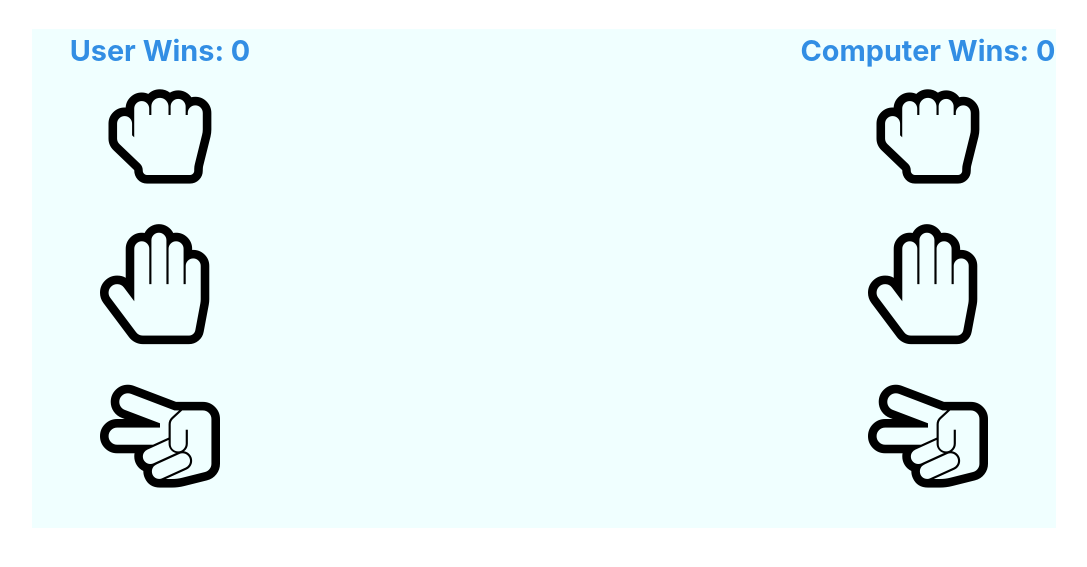
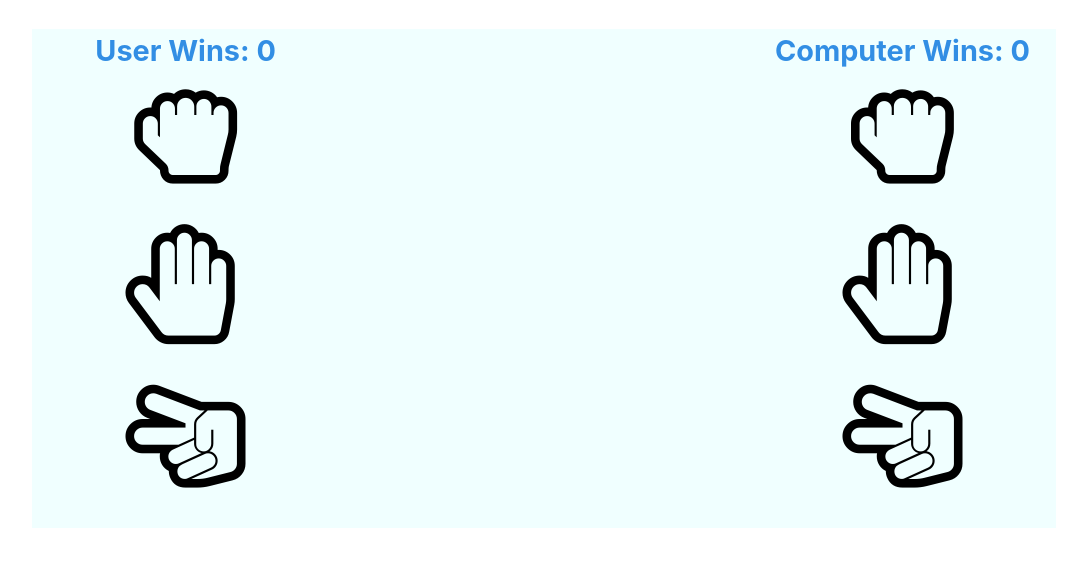
Before and after one commit to devspectre91/rps, a plain HTML site: page index.html in a window 1280 px wide. Shown: the part 63-630 px from the top of the page, without its empty margins (96-1183 px from the left). Drawn offline with Linux system fonts and the light colour scheme.

Commit message:
Rock Papers Scissors refactor

```diff
--- a/style.css
+++ b/style.css
@@ -168,7 +168,7 @@ body {
 }
 
 .flex-40 {
-    flex: 0 1 25%;
+    flex: 0 1 30%;
 }
 
 .player,
```
